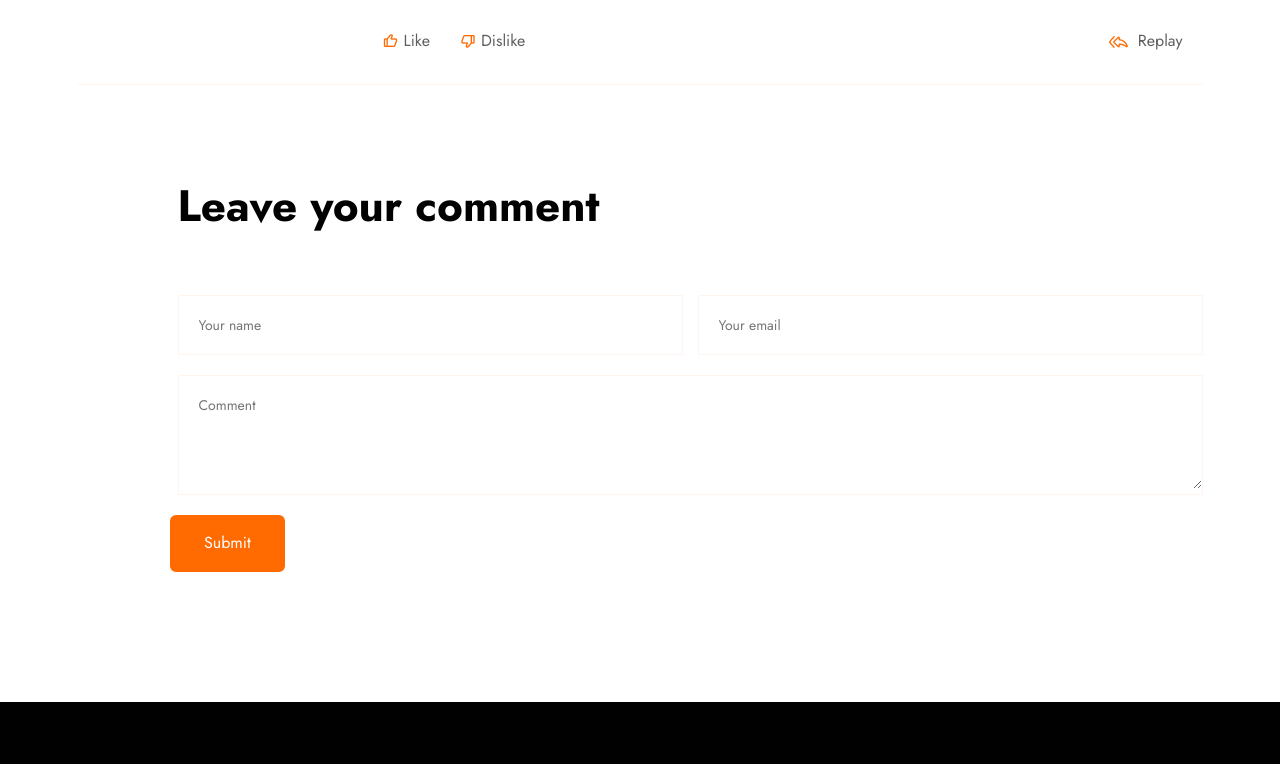
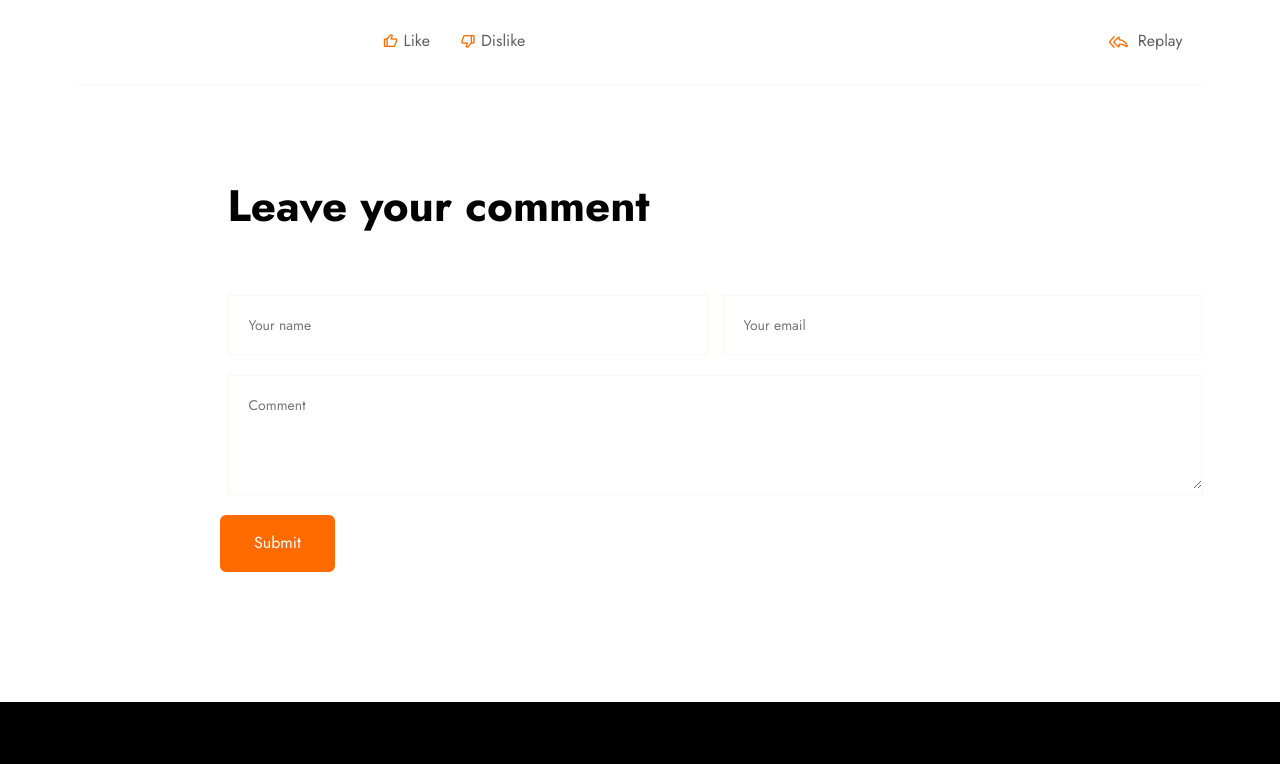
Before and after one commit to sharif1014/portfolio2, a plain HTML site: page blogDetails.html in a window 1280 px wide. Shown: the part 3904-4668 px from the top of the page. Drawn offline with nearby package versions, Linux system fonts and the light colour scheme; a web font is replaced by a local one.

Commit message:
padding correction

```diff
--- a/assets/sass/partials/_blogDetails.scss
+++ b/assets/sass/partials/_blogDetails.scss
@@ -184,7 +184,7 @@
   }
 }
 .replay_section{
-  padding:5.3rem 0 6.5rem 10rem;
+  padding:5.3rem 0 6.5rem 15rem;
   .btn_main{
     width: fit-content;
   }
```
Also changed, not shown: assets/css/style.min.css.
